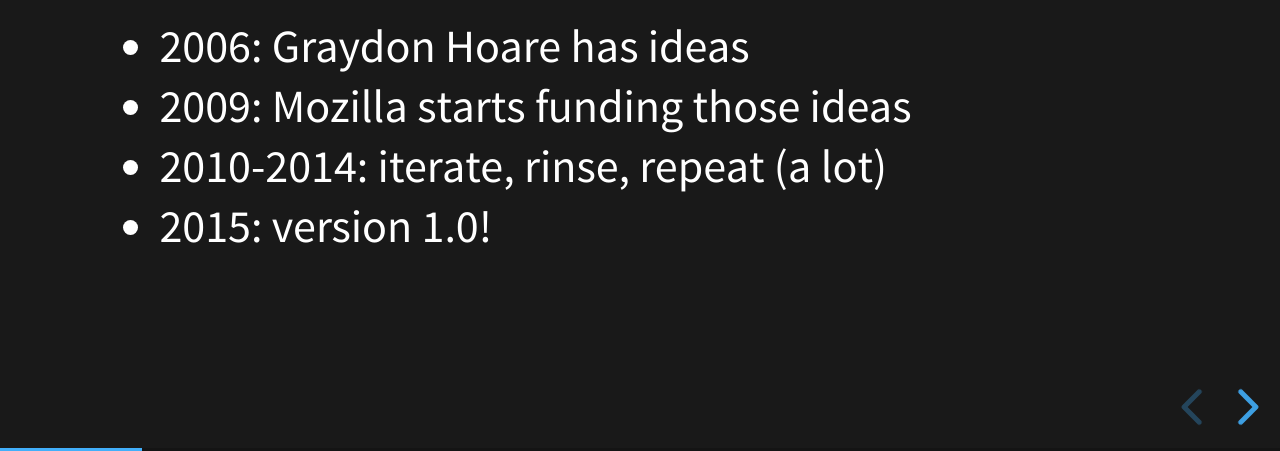
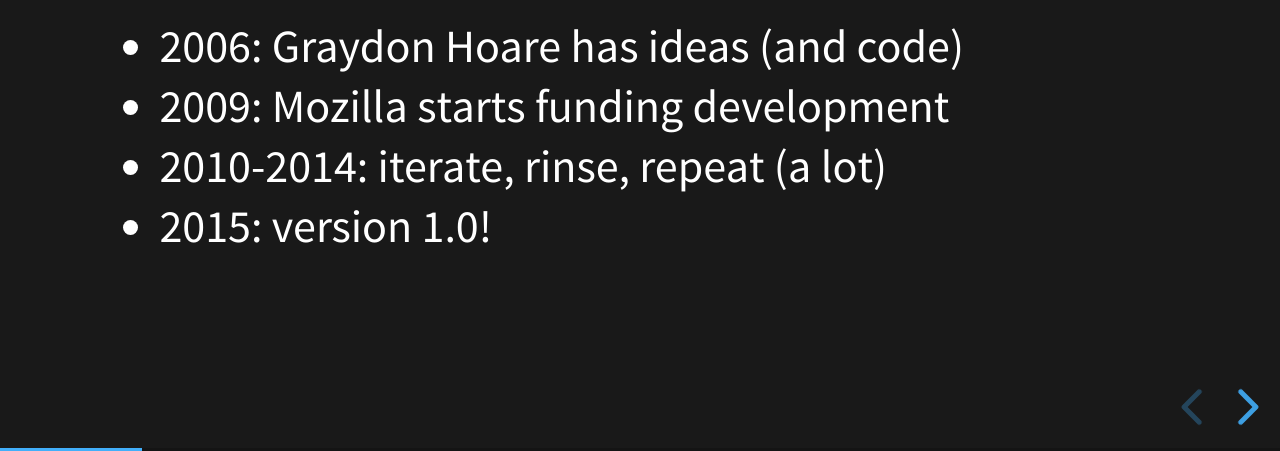
Before and after one commit to alexmaco/alexmaco.github.io, a website: page index.html in a window 1280 px wide. Both pictures are taken after a click on the button "next slide". Shown: the part 349-800 px from the top of the page. Drawn offline with Linux system fonts and the light colour scheme.

Commit message:
even more

```diff
--- a/index.html
+++ b/index.html
@@ -47,7 +47,11 @@
 			<div class="slides">
 <section>
     <h1>Rust</h1>
+    <div>
+    </div>
+    <div>
     Functional Programming In The Systems Space
+    </div>
 </section>
 
 <section>
@@ -55,8 +59,8 @@
     <div align="left">
     <p>(Very) Briefly:</p>
     <ul>
-        <li>2006: Graydon Hoare has ideas</li>
-        <li>2009: Mozilla starts funding those ideas</li>
+        <li>2006: Graydon Hoare has ideas (and code)</li>
+        <li>2009: Mozilla starts funding development</li>
         <li>2010-2014: iterate, rinse, repeat (a lot)</li>
         <li>2015: version 1.0!</li>
     </ul>
```
